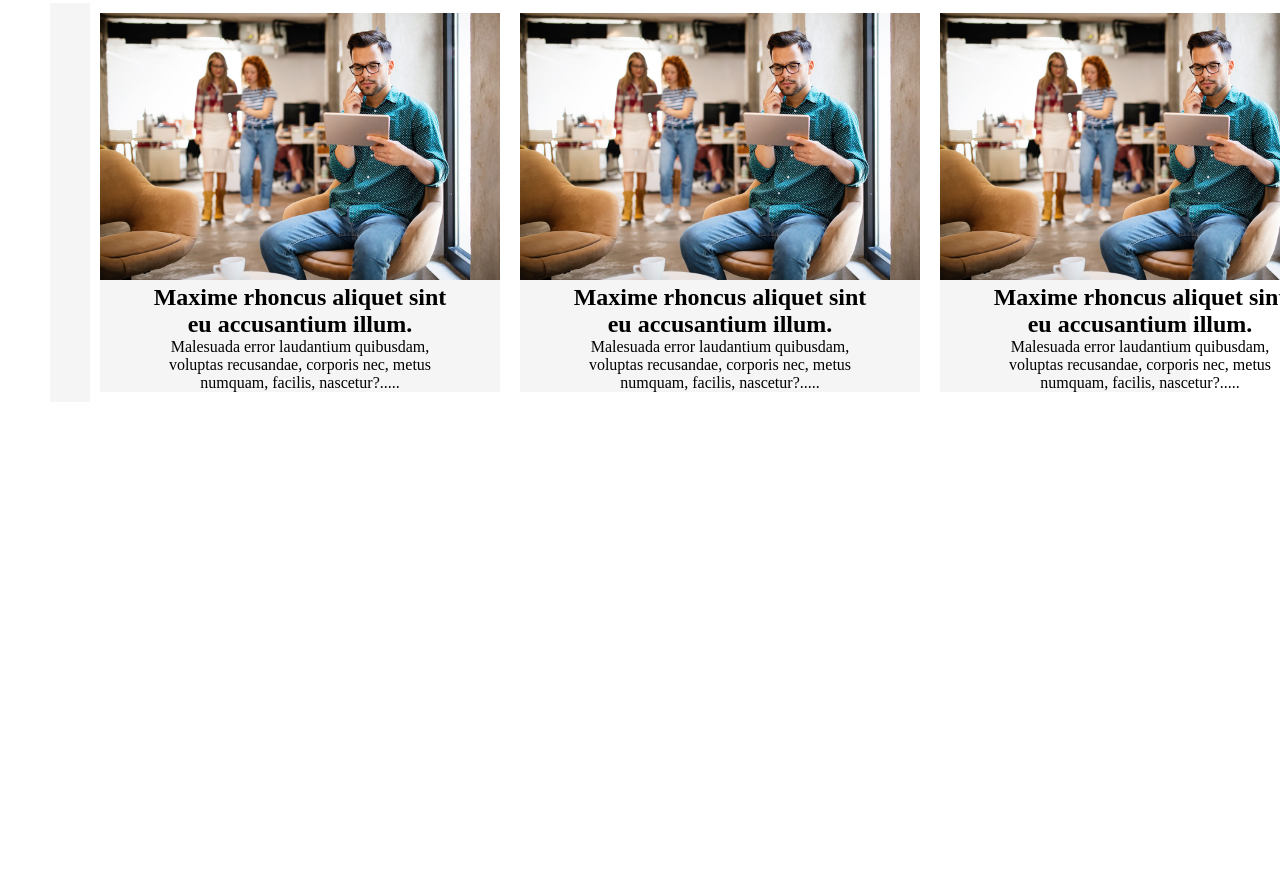
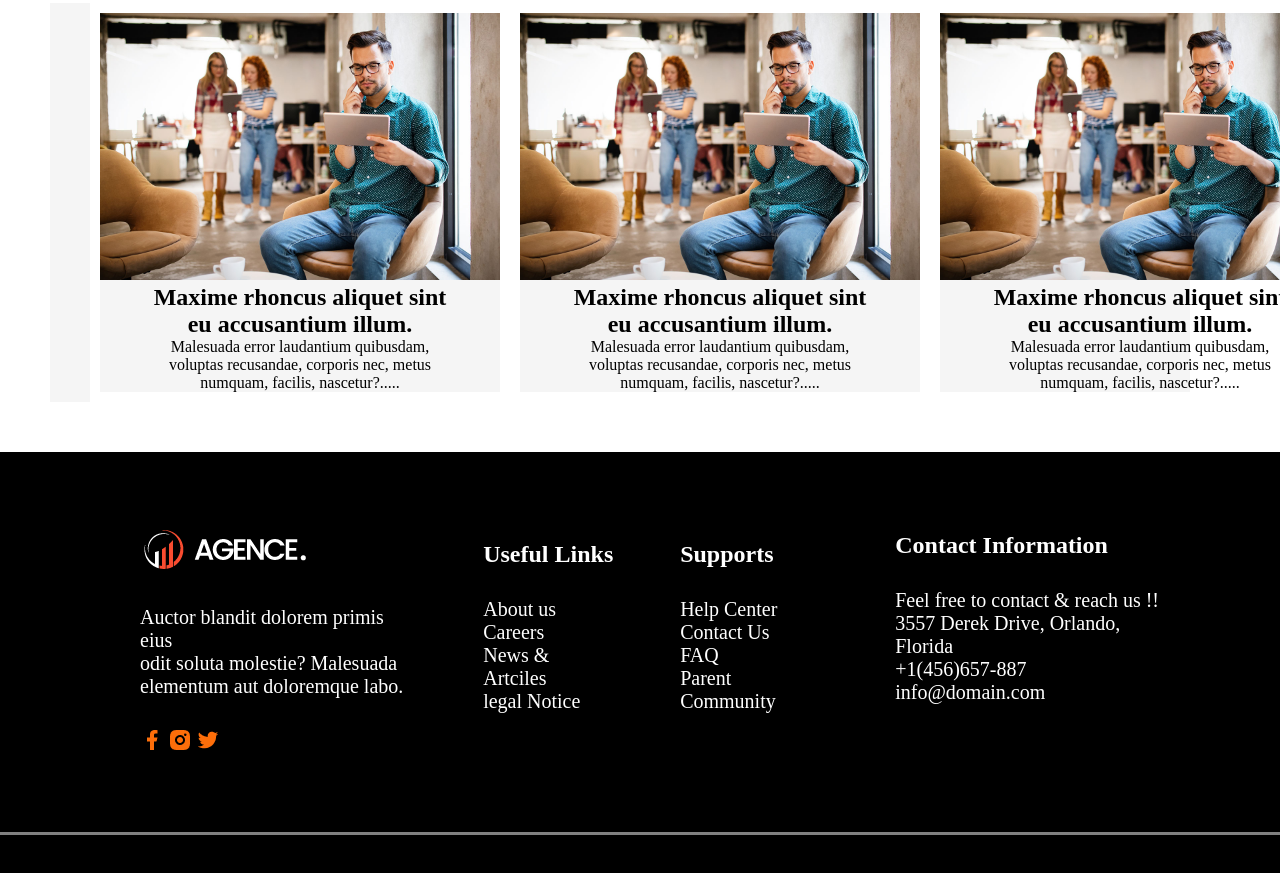
Before and after one commit to RaitaPrionty/Digital-Agency-project, a plain HTML site: page index.html in a window 1280 px wide. Shown: the part 1675-2548 px from the top of the page. Before the commit the page ends 2127 px from the top, so only its background shows below. Drawn offline with Linux system fonts and the light colour scheme.

Commit message:
this is my last part commit

```diff
--- a/index.html
+++ b/index.html
@@ -154,10 +154,66 @@
             </ul>
 
         </section>
+        <!-- last section -->
+        <section class="last-section">
+            <ul class="list-1">
+                <li><img src="./assest/logo/logo.png" alt="">
+                    <p style="color: white;">Auctor blandit dolorem primis eius <br> odit soluta molestie? Malesuada <br> elementum aut doloremque labo.</p>
+                <img  src="./icons/facebook.png" alt="">
+            <img  src="./icons/insta.png" alt="">
+        <img  src="./icons/twitter.png" alt=""></li>
+
+                </ul>
+                <ul class="list-2">
+                    <li><h2 style="color: white;">Useful Links</h2>
+                    <p style="color: white;">About us <br>
+
+                        Careers <br>
+
+                        News & Artciles <br>
+
+                        legal Notice</p></li>
+
+                </ul>
+                <ul class="list-2">
+                    <li><h2 style="color: white;">Supports</h2>
+                    <p style="color: white;">Help Center <br>
+
+                        Contact Us <br>
+
+                        FAQ <br>
+
+                        Parent Community</p></li>
+
+                </ul>
+                <ul class="list-3">
+                    <li><h2 style="color: white;">Contact Information</h2>
+                    <p style="color: white;">Feel free to contact & reach us !! <br>
+
+                        3557 Derek Drive, Orlando, Florida <br>
+
+                        +1(456)657-887 <br>
+
+                        info@domain.com</p></li> <br>
+
+
+                </ul>
+
+
+
+
+
+
+        </section>
+
+
 
     </main>
     <footer>
 
+
+
+
     </footer>
 </body>
 </html>
--- a/style/agency.css
+++ b/style/agency.css
@@ -245,3 +245,28 @@ nav h1{
 ul p{
     color: gray;
 }
+/* last section style */
+.last-section{
+    background-image: url(../assest/image/footer-bg.png);
+    background-color: black;
+    background-blend-mode: overlay;
+    align-items: center;
+}
+.last-section p{
+    padding-top: 30px;
+    padding-bottom: 30px;
+    font-size: 20px;
+}
+.last-section{
+    display: flex;
+    gap: 25px;
+    justify-content: space-around;
+    padding: 40px 100px;
+    border-bottom: 3px solid grey;
+    height: 300px;
+}
+footer{
+    background-color: black;
+    height: 100px;
+
+}
```
Also changed, not shown: icons/facebook.png (added), icons/insta.png (added), icons/js.png (added), icons/mongo.png (added), icons/nodejs.png (added), icons/react.png (added), icons/twitter.png (added).
